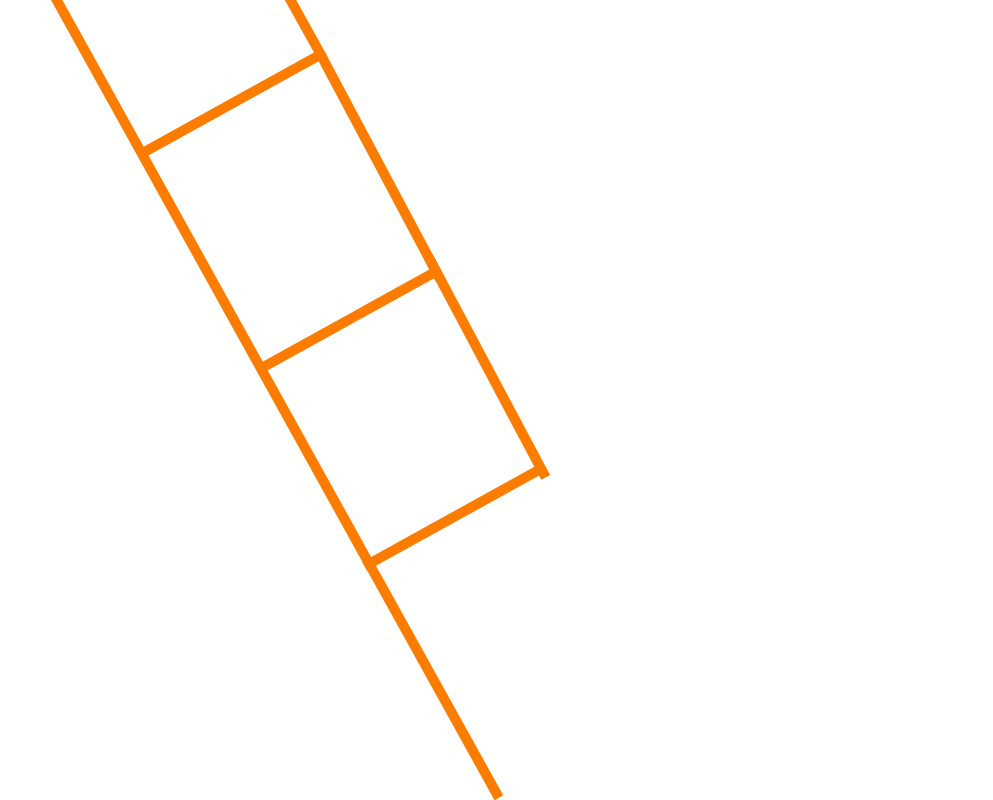
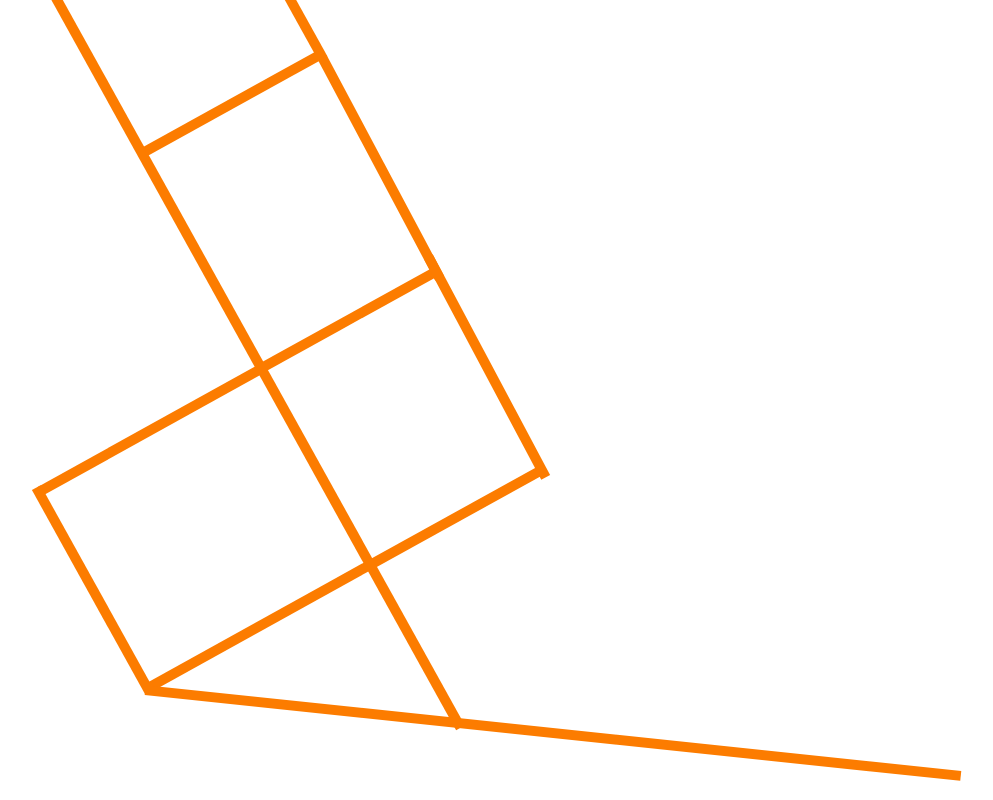
Before and after one commit to leandroh/ducking-map, a plain HTML site: page index.html in a window 1280 px wide. Shown: the part 687-1487 px from the top of the page, without its empty margins (147-1140 px from the left). Drawn offline with Linux system fonts and the light colour scheme.

Commit message:
city hall street

```diff
--- a/index.html
+++ b/index.html
@@ -37,9 +37,9 @@ li.route {
 }
 
 #route2 {
-  left: -245px;
-  top: 955px;
-  width: 1200px;
+  left: -224px;
+  top: 920px;
+  width: 1120px;
 }
 
 #route3 {
@@ -111,7 +111,7 @@ li.route {
 }
 
 #r9 {
-  left: 499px;
+  left: 502px;
   top: 1200px;
   width: 200px;
 }
@@ -128,6 +128,46 @@ li.route {
 
 .r10 {
   transform: rotate(62deg);
+}
+
+#r11 {
+  left: 171px;
+  top: 1113px;
+  width: 250px;
+}
+
+.r11 {
+  transform: rotate(331deg);
+}
+
+#r12 {
+  left: 123px;
+  top: 1272px;
+  width: 234px;
+}
+
+.r12 {
+  transform: rotate(61deg);
+}
+
+#r13 {
+  left: 280px;
+  top: 1309px;
+  width: 250px;
+}
+
+.r13 {
+  transform: rotate(331deg);
+}
+
+#r14 {
+  left: 290px;
+  top: 1415px;
+  width: 820px;
+}
+
+.r14 {
+  transform: rotate(6deg);
 }
 
 .route {
@@ -148,6 +188,10 @@ li.route {
   <li id="r8" class="route r8"></li>
   <li id="r9" class="route r9"></li>
   <li id="r10" class="route r10"></li>
+  <li id="r11" class="route r11"></li>
+  <li id="r12" class="route r12"></li>
+  <li id="r13" class="route r13"></li>
+  <li id="r14" class="route r14"></li>
 </ul>
 </body>
 </html>
```
